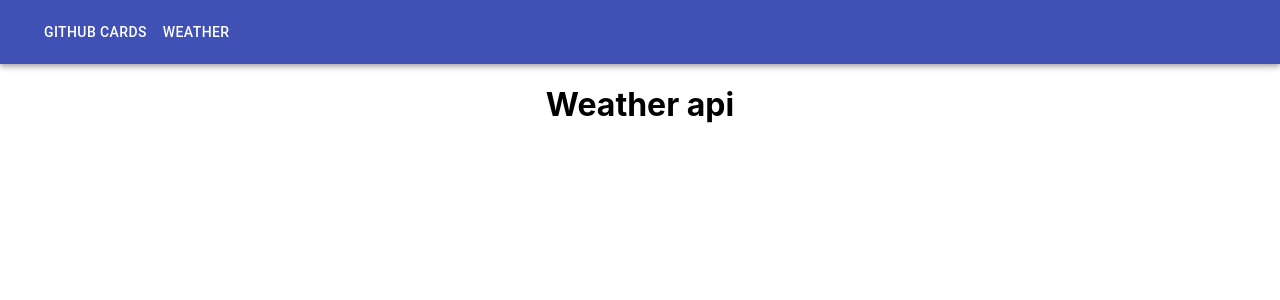
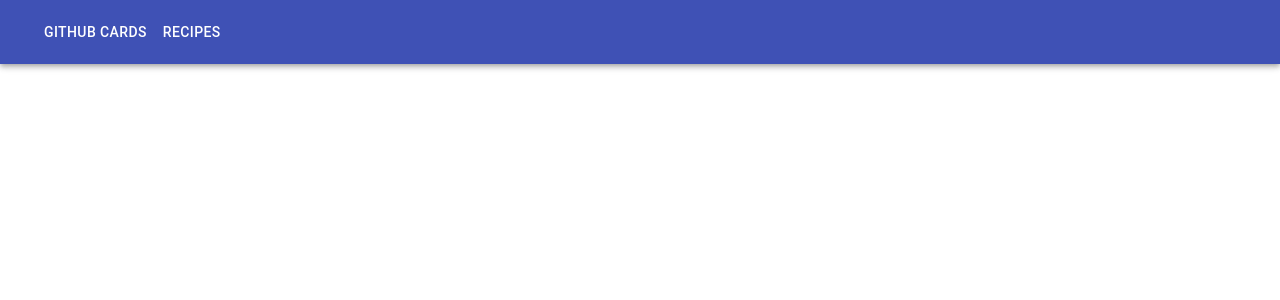
Before and after one commit to truptigaonkar/reactprojects, a React (Create React App) app: page /weather in a window 1280 px wide. Shown: the top 300 px of the page. Built offline with nearby package versions, Linux system fonts and the light colour scheme.

Commit message:
Component Recipes.js added

```diff
--- a/src/App.js
+++ b/src/App.js
@@ -2,7 +2,7 @@ import React from 'react';
 import './App.css';
 import Githubusers from './components/Githubusers';
 import { BrowserRouter as Router, Route, Link } from 'react-router-dom';
-import Weather from './components/Weather';
+import Recipes from './components/Recipes';
 import AppBar from '@material-ui/core/AppBar';
 import Toolbar from '@material-ui/core/Toolbar';
 import IconButton from '@material-ui/core/IconButton';
@@ -17,11 +17,11 @@ function App() {
             <IconButton edge="start" color="inherit" aria-label="menu">
             </IconButton>
             <Button color="inherit" component={Link} to="/">GitHub Cards</Button>
-            <Button color="inherit" component={Link} to="/weather">Weather</Button>
+            <Button color="inherit" component={Link} to="/recipes">Recipes</Button>
           </Toolbar>
         </AppBar>
         <Route exact path="/" component={Githubusers} />
-        <Route exact path="/weather" component={Weather} />
+        <Route exact path="/recipes" component={Recipes} />
       </Router>
     </div>
   );
--- a/src/components/Githubusers.js
+++ b/src/components/Githubusers.js
@@ -33,7 +33,7 @@ class githubusers extends Component {
                 console.log(response.data);
                 if (login) {
                     this.setState({
-                        users: response.data,
+                        //users: response.data,
                         login: response.data.login, //showing login on webpage
                         name: response.data.name, //showing name on webpage,
                         avatar_url: response.data.avatar_url,
@@ -42,7 +42,6 @@ class githubusers extends Component {
                     });
                 } else {
                     this.setState({
-                        login: '',
                         errorMessage: true,
                     });
                 }
@@ -65,7 +64,7 @@ class githubusers extends Component {
         return (
             <>
                 <Helmet><title>Githubusers</title></Helmet>
-                <h3>GitHub User Cards</h3>
+                <h2>GitHub User Cards</h2>
                 {/* <form onSubmit={this.getUser.bind(this)}> */}
                 <form onSubmit={this.getUser}>
                     <TextField id="standard-basic" name="login" label="GitHub Username" />
@@ -77,7 +76,7 @@ class githubusers extends Component {
                         </Typography>
                     </Paper>
                     {/* Displaying card contents */}
-                    <Card style={{ width: 325, position: 'absolute', left: '50%', top: '70%', transform: 'translate(-50%, -50%)'}}>
+                    <Card style={{ width: 325, position: 'absolute', left: '50%', top: '50%', transform: 'translate(-50%, -50%)'}}>
                         <CardActionArea>
                             <CardMedia style={{height:325}}
                                 image={this.state.avatar_url}
@@ -99,8 +98,8 @@ class githubusers extends Component {
                 </form>
             </>
         );
+        }
 
-    }
 }
 
 export default githubusers;
--- /dev/null
+++ b/src/components/Recipes.js
@@ -0,0 +1,11 @@
+import React, { Component } from "react";
+
+export default class Recipes extends Component {
+  render() {
+    return (
+      <>
+        <h3>Recipes</h3>
+      </>
+    );
+  }
+}
--- a/src/components/Weather.js
+++ /dev/null
@@ -1,15 +0,0 @@
-import React, { Component } from 'react'
-import { Helmet } from 'react-helmet';
-
-class Weather extends Component {
-    render() {
-        return (
-            <div>
-            <Helmet><title>Weather</title></Helmet>
-                <h1>Weather api</h1>
-            </div>
-        )
-    }
-}
-
-export default Weather
```
Also changed, not shown: 1 other file (tests, documents, lock files or other folders).
